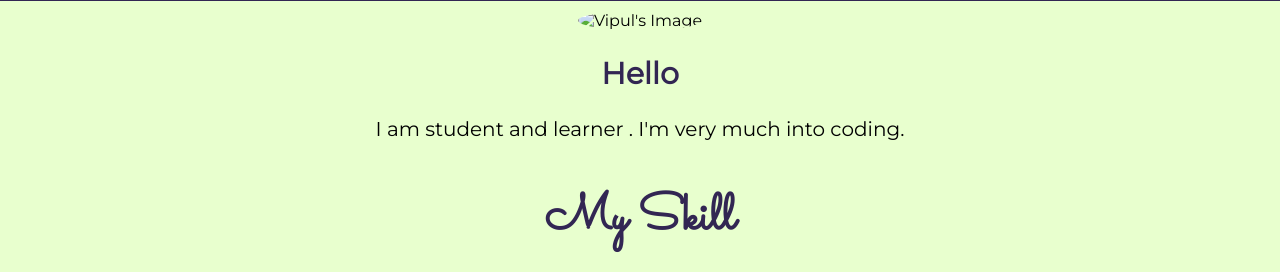
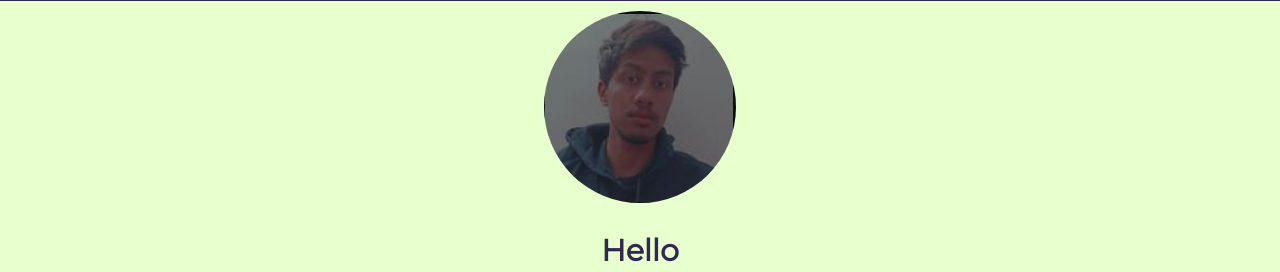
Before and after one commit to VipulRanjan29/Html-Css, a plain HTML site: page index.html in a window 1280 px wide. Shown: the part 771-1043 px from the top of the page. Drawn offline with Linux system fonts and the light colour scheme.

Commit message:
index.html

```diff
--- a/index.html
+++ b/index.html
@@ -22,7 +22,7 @@
     </div>
     <div class="middle-container">
         <div class="profile">
-            <img  class= "vipul_img" src="..//HTML - personal Site/Screenshot 2023-07-17 224727.png" alt="Vipul's Image">
+            <img  class= "vipul_img" src="./Screenshot 2023-07-17 224727.png" alt="Vipul's Image">
             <h2>Hello</h2>
             <p>I am student and learner . I'm very much into coding.</p>
         </div>
```
